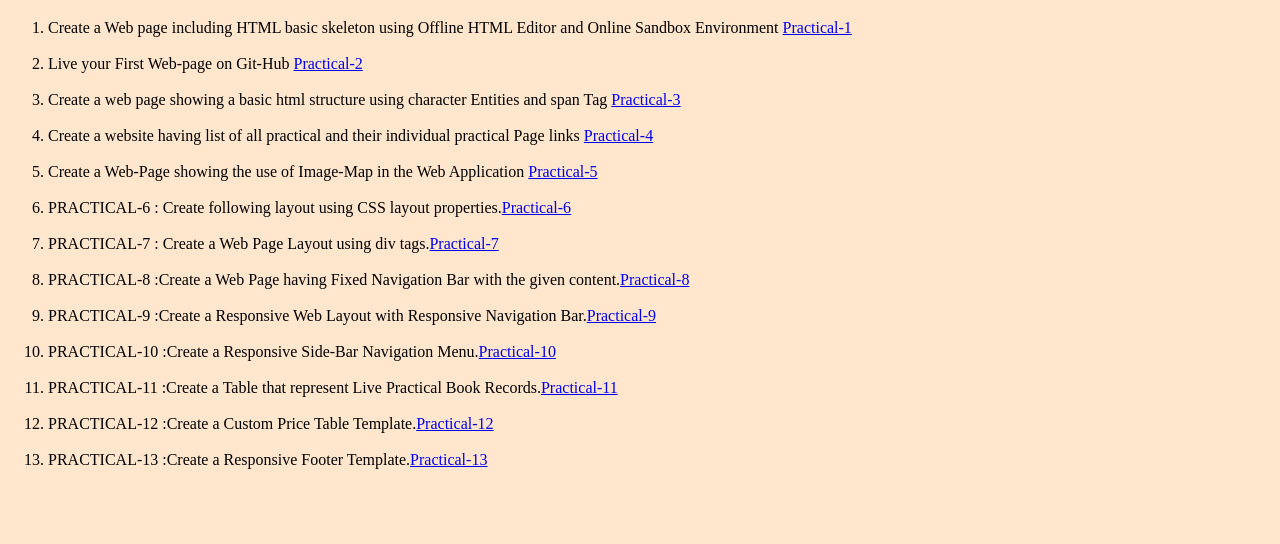
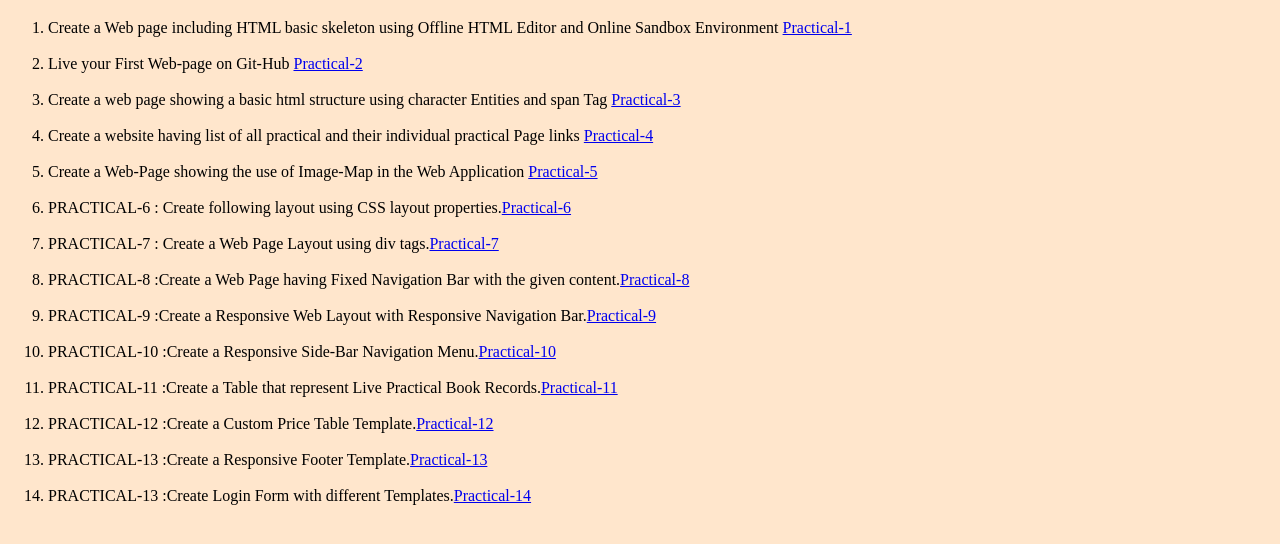
Before and after one commit to jyoti-varshney7/fullstack1-2020, a plain HTML site: page index.html in a window 1280 px wide. Shown: the part 242-786 px from the top of the page. Drawn offline with Linux system fonts and the light colour scheme.

Commit message:
Update index.html

```diff
--- a/index.html
+++ b/index.html
@@ -33,6 +33,7 @@
 		<li>PRACTICAL-11 :Create a Table that represent Live Practical Book Records.<a href="pages/practical-11.html">Practical-11</a></li><br>
 		<li>PRACTICAL-12 :Create a Custom Price Table Template.<a href="pages/practical-12.html">Practical-12</a></li><br>
 		<li>PRACTICAL-13 :Create a Responsive Footer Template.<a href="pages/practical-13.html">Practical-13</a></li><br>
+		<li>PRACTICAL-13 :Create Login Form with different Templates.<a href="pages/practical-14.html">Practical-14</a></li><br>
 	</ol>
 </body>
 
```
